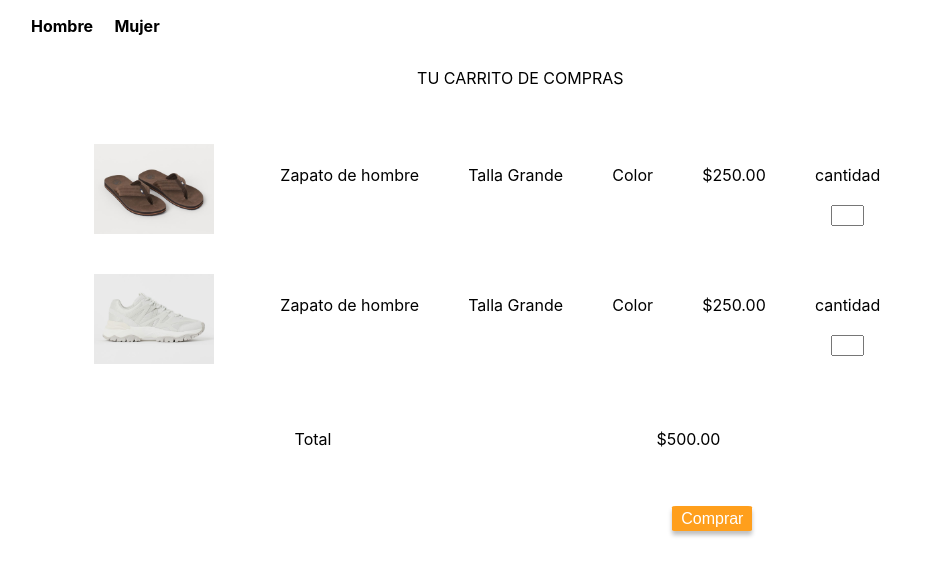
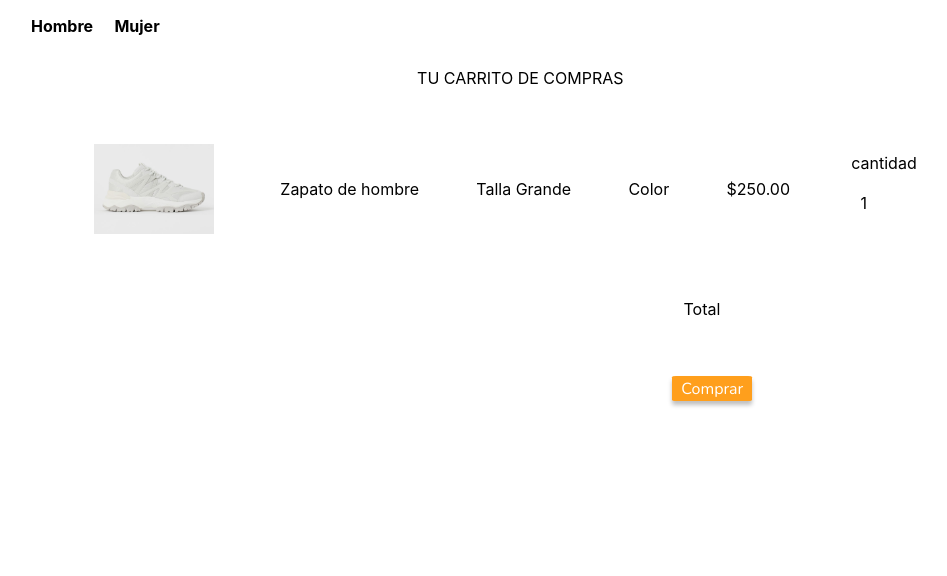
Before and after one commit to KarinaKanoDev/TotalLook, a React (Create React App) app: page /ShoppingCar in a window 1280 px wide. Shown: the top 576 px of the page, without its empty margins (73-1020 px from the left). Built offline with nearby package versions, Linux system fonts and the light colour scheme.

Commit message:
Contador funcionando

```diff
--- a/package.json
+++ b/package.json
@@ -6,6 +6,7 @@
     "@testing-library/jest-dom": "^5.12.0",
     "@testing-library/react": "^11.2.7",
     "@testing-library/user-event": "^12.8.3",
+    "json-server": "^0.16.3",
     "react": "^17.0.2",
     "react-dom": "^17.0.2",
     "react-router": "^5.2.0",
--- a/src/ComponentView/homePage/Carrousel.js
+++ b/src/ComponentView/homePage/Carrousel.js
@@ -1,6 +1,3 @@
-<<<<<<< HEAD
-// Carrouscel de promociones
-=======
 // Carrucel de promociones
 import React, { useState } from 'react';
 import {
@@ -78,5 +75,3 @@ export const Carrousel= (props) => {
     </Carousel>
   );
 }
-
->>>>>>> 6fb1310930bee1beb73d230a528339672779336c
--- /dev/null
+++ b/src/ComponentView/shoppingCar/Contador.jsx
@@ -0,0 +1,43 @@
+import React, { useState } from 'react'
+
+import { Icon, InlineIcon } from '@iconify/react';
+import trashCan from '@iconify-icons/akar-icons/trash-can';
+import circleMinus from '@iconify-icons/akar-icons/circle-minus';
+import circlePlus from '@iconify-icons/akar-icons/circle-plus';
+
+import zapatohombremodelo2 from "../../Assets/productsMan/zapatohombremodelo2.png"
+
+
+const Contador = () =>{
+    const [numero, setNumero] = useState(1);
+    const Aumentar = () =>{
+        setNumero(numero + 1)
+    }
+    const Reducir = () =>{
+        setNumero(numero - 1)
+    }
+    return (
+        <div>
+             <div className='container-product'>
+        <img className='container-img' src={zapatohombremodelo2} alt="" />
+        <div className='container-description'>
+        <p>Zapato de hombre</p>
+        <p>Talla Grande</p>
+        <p>Color</p>
+        <p>$250.00</p>
+        <div className='container-cantidad'>
+        <p className='numbers'>cantidad</p>
+        <div>
+        <Icon icon={circlePlus} onClick={Aumentar} color="#FF9F1C" />
+        <p>{numero}</p>
+        <Icon icon={circleMinus} onClick={Reducir} color="#FF9F1C" />
+        </div>
+        </div>
+        </div>
+        <Icon className='trash' icon={trashCan} color="#FF9F1C" />
+        </div>
+        </div>
+    )
+}
+
+export default Contador
--- a/src/ComponentView/shoppingCar/ShoppingCar.css
+++ b/src/ComponentView/shoppingCar/ShoppingCar.css
@@ -32,6 +32,7 @@
     flex-direction: row;
     width: 600px;
     justify-content: space-between;
+    align-items: center;
 }
 .container-product{
     display: flex;
@@ -58,6 +59,7 @@
     border-radius: 5%;
     margin: 2rem 0rem 1rem 24rem;
     color:white;
+    font-family: nunito;
 }
 .numbers{
     width: 25px;
--- a/src/ComponentView/shoppingCar/ShoppingCar.jsx
+++ b/src/ComponentView/shoppingCar/ShoppingCar.jsx
@@ -1,12 +1,5 @@
-import React from 'react';
-import zapatohombremodelo2 from "../../Assets/productsMan/zapatohombremodelo2.png"
-import zapatohombremodelo3 from "../../Assets/productsMan/zapatohombremodelo3.png"
-
-import { Icon, InlineIcon } from '@iconify/react';
-import trashCan from '@iconify-icons/akar-icons/trash-can';
-import circleMinus from '@iconify-icons/akar-icons/circle-minus';
-import circlePlus from '@iconify-icons/akar-icons/circle-plus';
-
+import React, { useState }from 'react';
+import Contador from './Contador'
 
 import {Footer} from '../generalComponents/Footer'
 import {Header} from '../generalComponents/Header'
@@ -16,6 +9,7 @@ export function ShoppingCar() {
     return(
 
         <div className='main-container'>
+
             <div className='main-container2'>
             <Header />
             <div className="container-categorias">
@@ -25,47 +19,15 @@ export function ShoppingCar() {
             <div className='container-compras'>
             <p className=''>TU CARRITO DE COMPRAS</p>
             </div>
-            <div className='container-product'>
-        <img className='container-img' src={zapatohombremodelo3} alt="" />
-        <div className='container-description'>
-        <p>Zapato de hombre</p>
-        <p>Talla Grande</p>
-        <p>Color</p>
-        <p>$250.00</p>
-        <div className='container-cantidad'>
-        <p>cantidad</p>
-        <div>
-        <Icon icon={circlePlus} color="#FF9F1C" />
-        <input className='numbers' type="number"/>
-        <Icon icon={circleMinus} color="#FF9F1C" />
-        </div>
-        </div>
-        </div>
-        <Icon className='trash' icon={trashCan} color="#FF9F1C" />
-        </div>
 
-        <div className='container-product'>
-        <img className='container-img' src={zapatohombremodelo2} alt="" />
-        <div className='container-description'>
-        <p>Zapato de hombre</p>
-        <p>Talla Grande</p>
-        <p>Color</p>
-        <p>$250.00</p>
-        <div className='container-cantidad'>
-        <p>cantidad</p>
-        <div>
-        <Icon icon={circlePlus} color="#FF9F1C" />
-        <input className='numbers' type="number"/>
-        <Icon icon={circleMinus} color="#FF9F1C" />
-        </div>
-        </div>
-        </div>
-        <Icon className='trash' icon={trashCan} color="#FF9F1C" />
-        </div>
+
+       <Contador/>
 
         <div className='container-total'>
             <p className='PTotal'>Total</p>
-            <p className='PTotal'>$500.00</p>
+            {/* <p className='PTotal'>${
+             numero * 250
+            }.00 </p> */}
         </div>
 
         <button className='boton-comprar'>Comprar</button>
```
Also changed, not shown: 1 other file (tests, documents, lock files or other folders).
